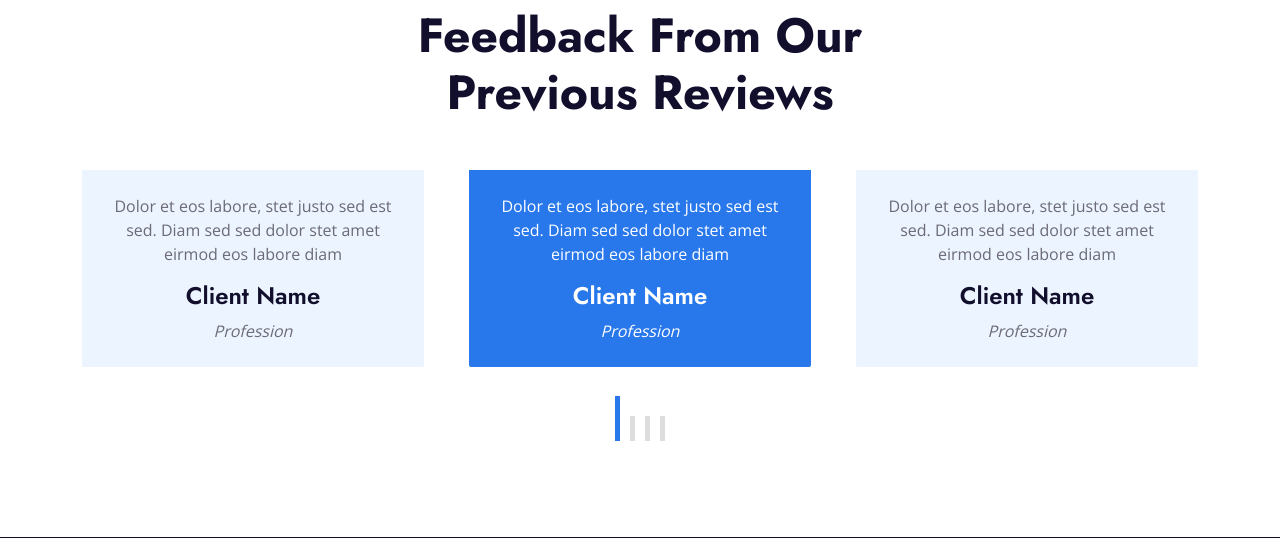
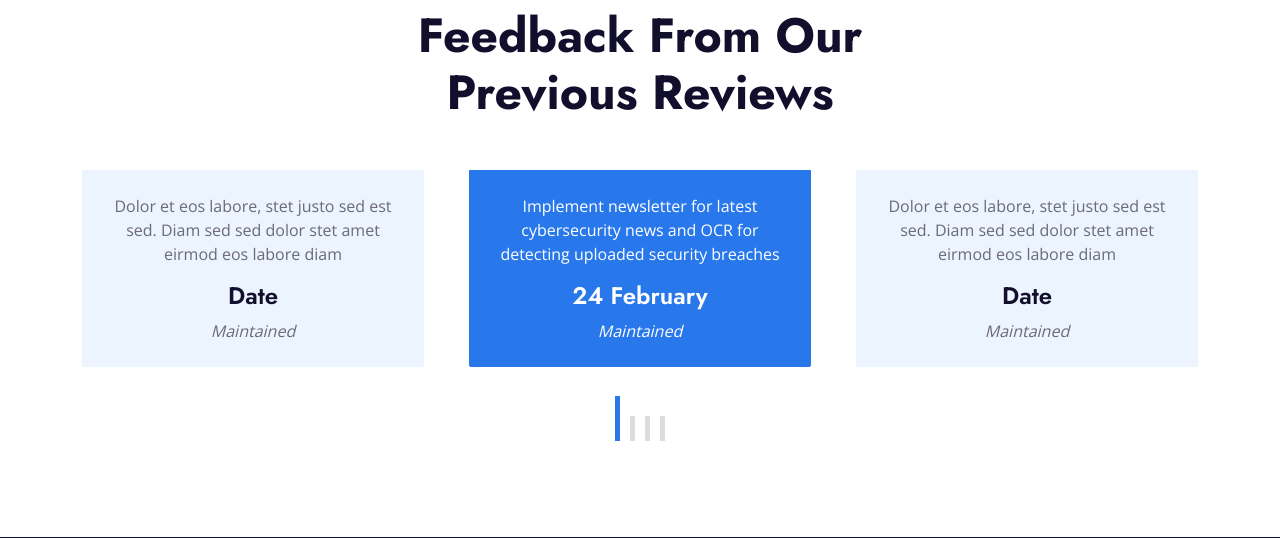
Before and after one commit to Arbaaz-Khan-Tech/Fire-bot, a Flask app: page /service.html in a window 1280 px wide. Shown: the part 2357-2895 px from the top of the page. Run offline with Flask 3, Linux system fonts and the light colour scheme; some libraries are stand-ins or nearby versions.

Commit message:
Feedback Section

```diff
--- a/Fire-Bot/templates/service.html
+++ b/Fire-Bot/templates/service.html
@@ -168,7 +168,8 @@
 
 
 
-    <!-- Testimonial Start -->
+
+    <!-- Feedback Start -->
     <div class="container-fluid py-5 wow fadeInUp" data-wow-delay="0.1s">
         <div class="container">
             <div class="text-center mx-auto mb-5" style="max-width: 600px;">
@@ -179,10 +180,10 @@
                 <div class="text-center pb-4">
 
                     <div class="testimonial-text bg-light rounded p-4 mt-n5">
-                        <p class="mt-5">Dolor et eos labore, stet justo sed est sed. Diam sed sed dolor stet amet eirmod eos labore diam
+                        <p class="mt-5">Implement newsletter for latest cybersecurity news and OCR for detecting uploaded security breaches
                         </p>
-                        <h4 class="text-truncate">Client Name</h4>
-                        <i>Profession</i>
+                        <h4 class="text-truncate">24 February</h4>
+                        <i>Maintained</i>
                     </div>
                 </div>
                 <div class="text-center">
@@ -190,8 +191,8 @@
                     <div class="testimonial-text bg-light rounded p-4 mt-n5">
                         <p class="mt-5">Dolor et eos labore, stet justo sed est sed. Diam sed sed dolor stet amet eirmod eos labore diam
                         </p>
-                        <h4 class="text-truncate">Client Name</h4>
-                        <i>Profession</i>
+                        <h4 class="text-truncate">Date</h4>
+                        <i>Maintained</i>
                     </div>
                 </div>
                 <div class="text-center">
@@ -199,8 +200,8 @@
                     <div class="testimonial-text bg-light rounded p-4 mt-n5">
                         <p class="mt-5">Dolor et eos labore, stet justo sed est sed. Diam sed sed dolor stet amet eirmod eos labore diam
                         </p>
-                        <h4 class="text-truncate">Client Name</h4>
-                        <i>Profession</i>
+                        <h4 class="text-truncate">Date</h4>
+                        <i>Maintained</i>
                     </div>
                 </div>
                 <div class="text-center">
@@ -208,14 +209,14 @@
                     <div class="testimonial-text bg-light rounded p-4 mt-n5">
                         <p class="mt-5">Dolor et eos labore, stet justo sed est sed. Diam sed sed dolor stet amet eirmod eos labore diam
                         </p>
-                        <h4 class="text-truncate">Client Name</h4>
-                        <i>Profession</i>
+                        <h4 class="text-truncate">Date</h4>
+                        <i>Maintained</i>
                     </div>
                 </div>
             </div>
         </div>
     </div>
-    <!-- Testimonial End -->
+    <!-- Feedback End -->
 
 
    <!-- Footer Start -->
```
